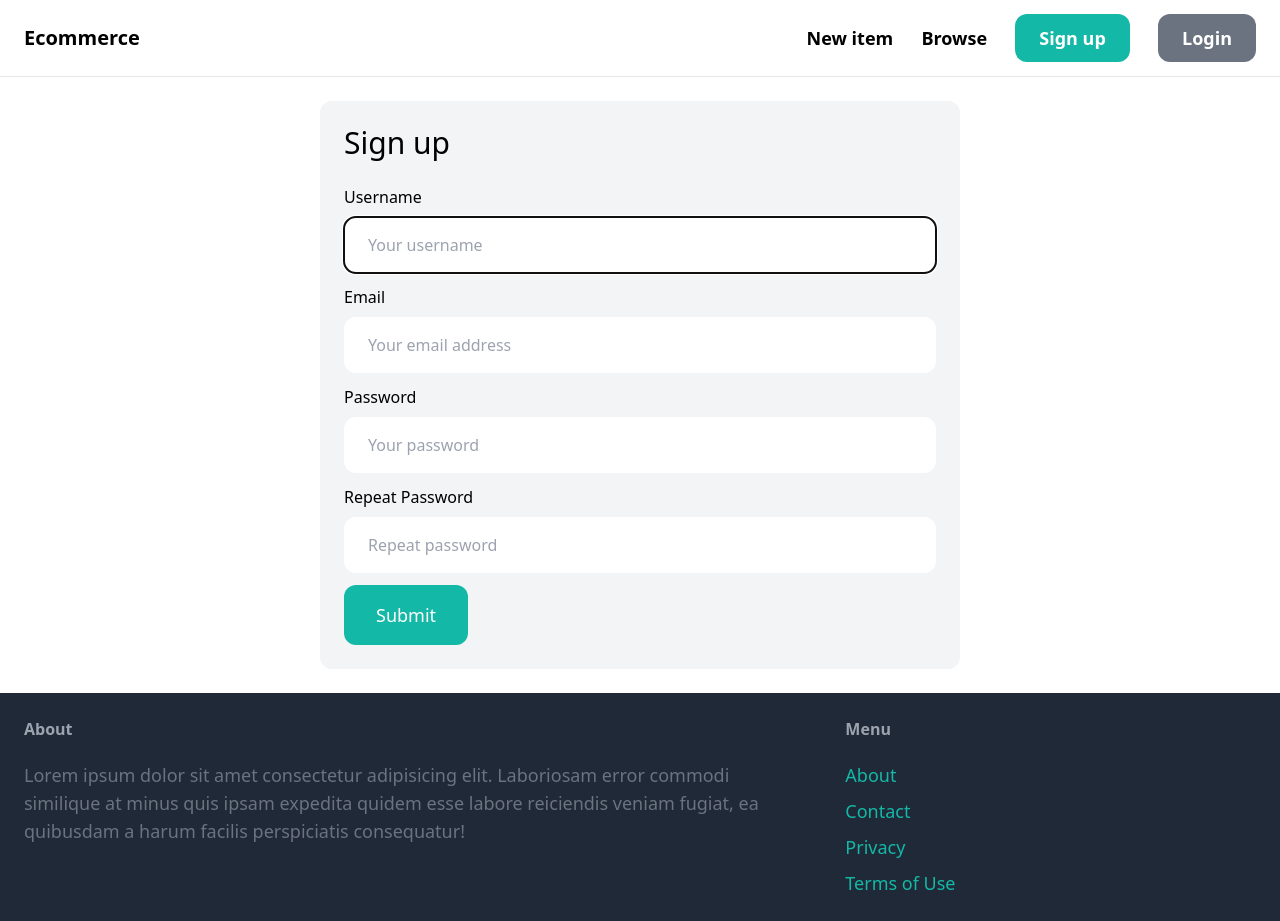
After one commit to Olumarshal/Django-ecommerce-app, a Django app: page /signup/ in a window 1280 px wide. The commit adds this page. Run offline with Django 5.2, Linux system fonts and the light colour scheme; some libraries are stand-ins or nearby versions.

Commit message:
added the signup section of the app

```diff
--- /dev/null
+++ b/ecommerce/core/forms.py
@@ -0,0 +1,28 @@
+from django import forms
+from django.contrib.auth.forms import UserCreationForm
+from django.contrib.auth.models import User
+
+class SignupForm(UserCreationForm):
+    class Meta:
+        model = User
+        fields = ('username', 'email', 'password1', 'password2')
+
+    username = forms.CharField(widget=forms.TextInput(attrs={
+        'placeholder': 'Your username',
+        'class': 'w-full py-4 px-6 rounded-xl'
+    }))
+
+    email = forms.CharField(widget=forms.EmailInput(attrs={
+        'placeholder': 'Your email address',
+        'class': 'w-full py-4 px-6 rounded-xl'
+    }))
+
+    password1 = forms.CharField(widget=forms.PasswordInput(attrs={
+        'placeholder': 'Your password',
+        'class': 'w-full py-4 px-6 rounded-xl'
+    }))
+
+    password2 = forms.CharField(widget=forms.PasswordInput(attrs={
+        'placeholder': 'Repeat password',
+        'class': 'w-full py-4 px-6 rounded-xl'
+    }))
--- a/ecommerce/core/templates/core/base.html
+++ b/ecommerce/core/templates/core/base.html
@@ -15,7 +15,7 @@
             <a href="#" class="text-lg font-semibold hover:text-gray-500">New item</a>
             <a href="#" class="text-lg font-semibold hover:text-gray-500">Browse</a>
 
-            <a href="#" class="px-6 py-3 text-lg font-semibold bg-teal-500 text-white rounded-xl hover:bg-teal-700">Sign up</a>
+            <a href="{% url 'core:signup' %}" class="px-6 py-3 text-lg font-semibold bg-teal-500 text-white rounded-xl hover:bg-teal-700">Sign up</a>
             <a href="#" class="px-6 py-3 text-lg font-semibold bg-gray-500 text-white rounded-xl hover:bg-gray-700">Login</a>
         </div>
     </nav>
@@ -37,7 +37,7 @@
 
             <ul class="space-y-2">
                 <li><a href="#" class="text-lg text-teal-500 hover:text-teal-700">About</a></li>
-                <li><a href="#" class="text-lg text-teal-500 hover:text-teal-700">Contact</a></li>
+                <li><a href="{% url 'core:contact' %}" class="text-lg text-teal-500 hover:text-teal-700">Contact</a></li>
                 <li><a href="#" class="text-lg text-teal-500 hover:text-teal-700">Privacy</a></li>
                 <li><a href="#" class="text-lg text-teal-500 hover:text-teal-700">Terms of Use</a></li>
             </ul>
--- a/ecommerce/core/templates/core/index.html
+++ b/ecommerce/core/templates/core/index.html
@@ -9,7 +9,7 @@
         <div class="grid grid-cols-3 gap-3">
             {% for item in items %}
                 <div>
-                    <a href="#">
+                    <a href="{% url 'item:detail' item.id %}">
                         <div>
                             <img src="{{ item.image.url }}" class="rounded-t-xl">
                         </div>
--- /dev/null
+++ b/ecommerce/core/templates/core/signup.html
@@ -0,0 +1,45 @@
+{% extends 'core/base.html' %}
+
+{% block title %}Sign up{% endblock %}
+
+{% block content %}
+<div class="w-1/2 my-6 mx-auto p-6 bg-gray-100 rounded-xl">
+    <h1 class="mb-6 text-3xl">Sign up</h1>
+
+    <form method="post" action=".">
+        {% csrf_token %}
+
+        <div class="mb-3">
+            <label class="inline-block mb-2">Username</label><br>
+            {{ form.username }}
+        </div>
+
+        <div class="mb-3">
+            <label class="inline-block mb-2">Email</label><br>
+            {{ form.email }}
+        </div>
+
+        <div class="mb-3">
+            <label class="inline-block mb-2">Password</label><br>
+            {{ form.password1 }}
+        </div>
+
+        <div class="mb-3">
+            <label class="inline-block mb-2">Repeat Password</label><br>
+            {{ form.password2 }}
+        </div>
+
+        {% if form.errors or form.non_field_errors %}
+            <div class="mb-3 p-6 bg-red-100 rounded-xl">
+                {% for field in form %}
+                    {{ field.errors }}
+                {% endfor %}
+
+                {{ form.non_field_errors }}
+            </div>
+        {% endif %}
+
+        <button class="py-4 px-8 text-lg bg-teal-500 hover:bg-teal-700 rounded-xl text-white">Submit</button>
+    </form>
+</div>
+{% endblock %}
--- /dev/null
+++ b/ecommerce/core/urls.py
@@ -0,0 +1,11 @@
+from django.urls import path
+
+from . import views
+
+app_name = 'core'
+
+urlpatterns = [
+    path('', views.index, name='index'),
+    path('contact/', views.contact, name='contact'),
+    path('signup/', views.signup, name='signup'),
+]
--- a/ecommerce/core/views.py
+++ b/ecommerce/core/views.py
@@ -1,6 +1,8 @@
-from django.shortcuts import render
+from django.shortcuts import render,redirect
 
 from item.models import Category, Item
+
+from .forms import SignupForm
 
 # Create your views here.
 def index(request):
@@ -14,3 +16,18 @@ def index(request):
 
 def contact(request):
     return render(request, 'core/contact.html')
+
+def signup(request):
+    if request.method == 'POST':
+        form = SignupForm(request.POST)
+
+        if form.is_valid():
+            form.save()
+
+            return redirect('/login/')
+    else:
+        form = SignupForm()
+
+    return render(request, 'core/signup.html', {
+        'form': form
+    })
--- a/ecommerce/ecommerce/urls.py
+++ b/ecommerce/ecommerce/urls.py
@@ -1,12 +1,12 @@
 from django.conf import settings
 from django.conf.urls.static import static
 from django.contrib import admin
-from django.urls import path
+from django.urls import path, include
 
 from core.views import index, contact
 
 urlpatterns = [
-    path('', index, name='index'),
-    path('contact/', contact, name='contact'),
+    path('', include('core.urls')),
+    path('items/', include('item.urls')),
     path('admin/', admin.site.urls),
 ] + static(settings.MEDIA_URL, document_root=settings.MEDIA_ROOT)
--- a/ecommerce/item/models.py
+++ b/ecommerce/item/models.py
@@ -13,7 +13,7 @@ class Category(models.Model):
         return self.name
 
 class  Item(models.Model):
-    Category = models.ForeignKey(Category, related_name='items', on_delete=models.CASCADE)
+    category = models.ForeignKey(Category, related_name='items', on_delete=models.CASCADE)
     name = models.CharField(max_length=255)
     description = models.TextField(blank=True, null=True)
     price = models.FloatField()
--- /dev/null
+++ b/ecommerce/item/urls.py
@@ -0,0 +1,9 @@
+from django.urls import path
+
+from . import views
+
+app_name = 'item'
+
+urlpatterns = [
+    path('<int:pk>/', views.detail, name='detail'),
+]
```
Also changed, not shown: ecommerce/item/templates/item/detail.html (added, +48 -0 lines), ecommerce/item/views.py (+10 -1 lines), ecommerce/db.sqlite3, ecommerce/item/migrations/0003_rename_category_item_category.py (added).
